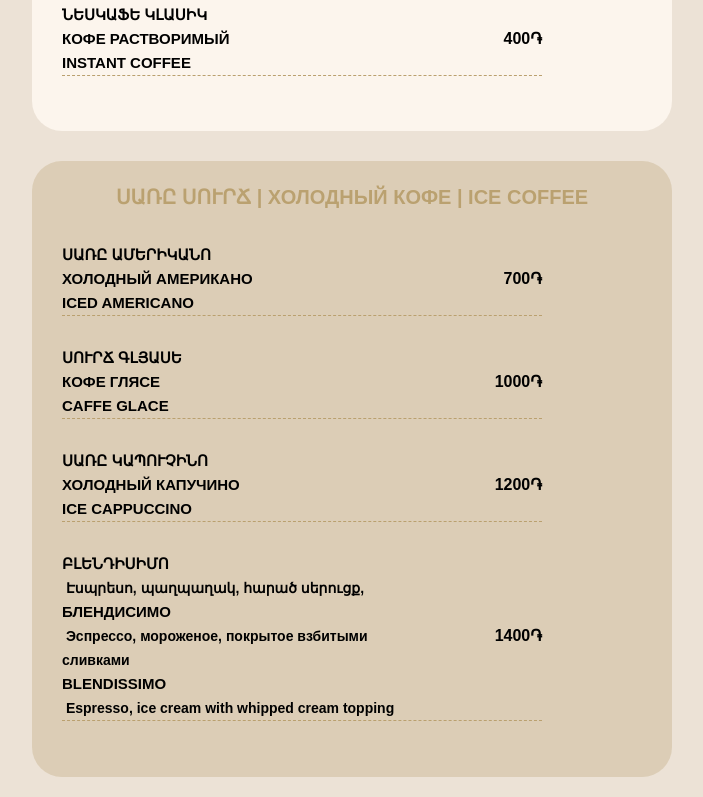
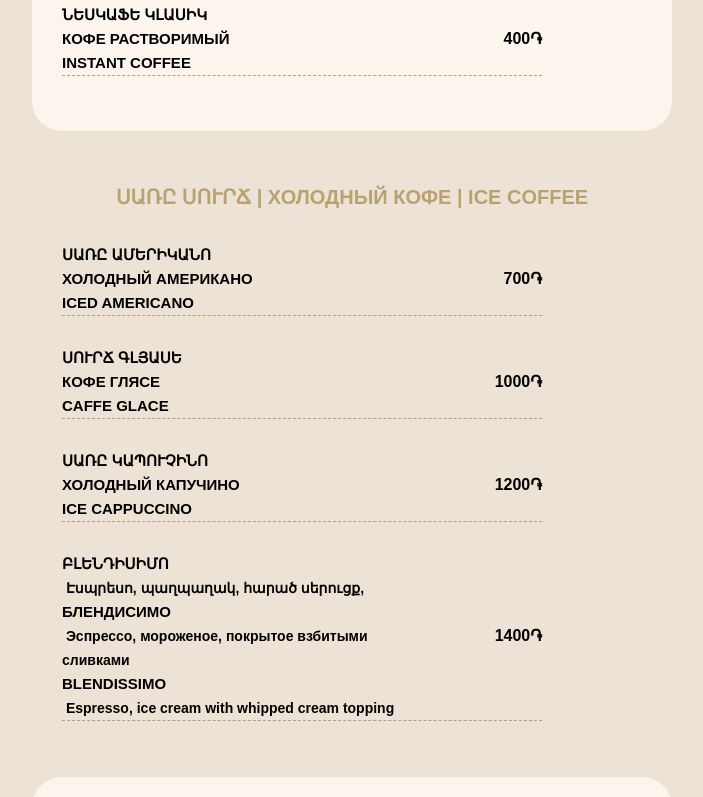
Before and after one commit to sek8888/menu, a plain HTML site: page index.html in a window 1280 px wide. Shown: the part 1213-2010 px from the top of the page, without its empty margins (264-967 px from the left). Drawn offline with Linux system fonts and the light colour scheme.

Commit message:
Update style.css

```diff
--- a/style.css
+++ b/style.css
@@ -69,6 +69,10 @@ header {
 
 }
 
+.dark-bg {
+    background-color: #baa17050;
+}
+
 .category-title {
     font-weight: bolder;
     text-align: center;
@@ -78,11 +82,6 @@ header {
     font-size: 20px;
 }
 
-.category2 {
-    background-color: #baa17050;
-     border-radius: 30px;
-    margin-bottom: 30px;
-}
 
 .category-title2 {
     font-weight: bolder;
```
